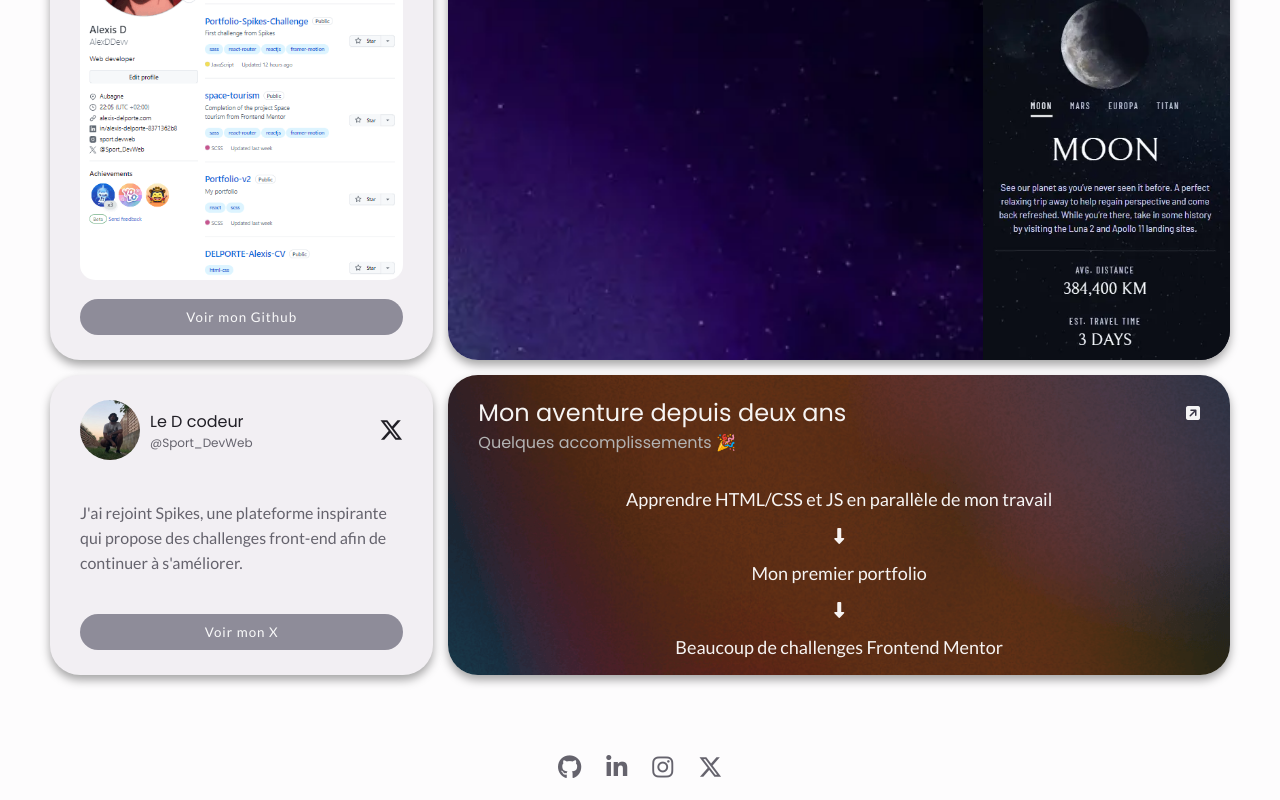
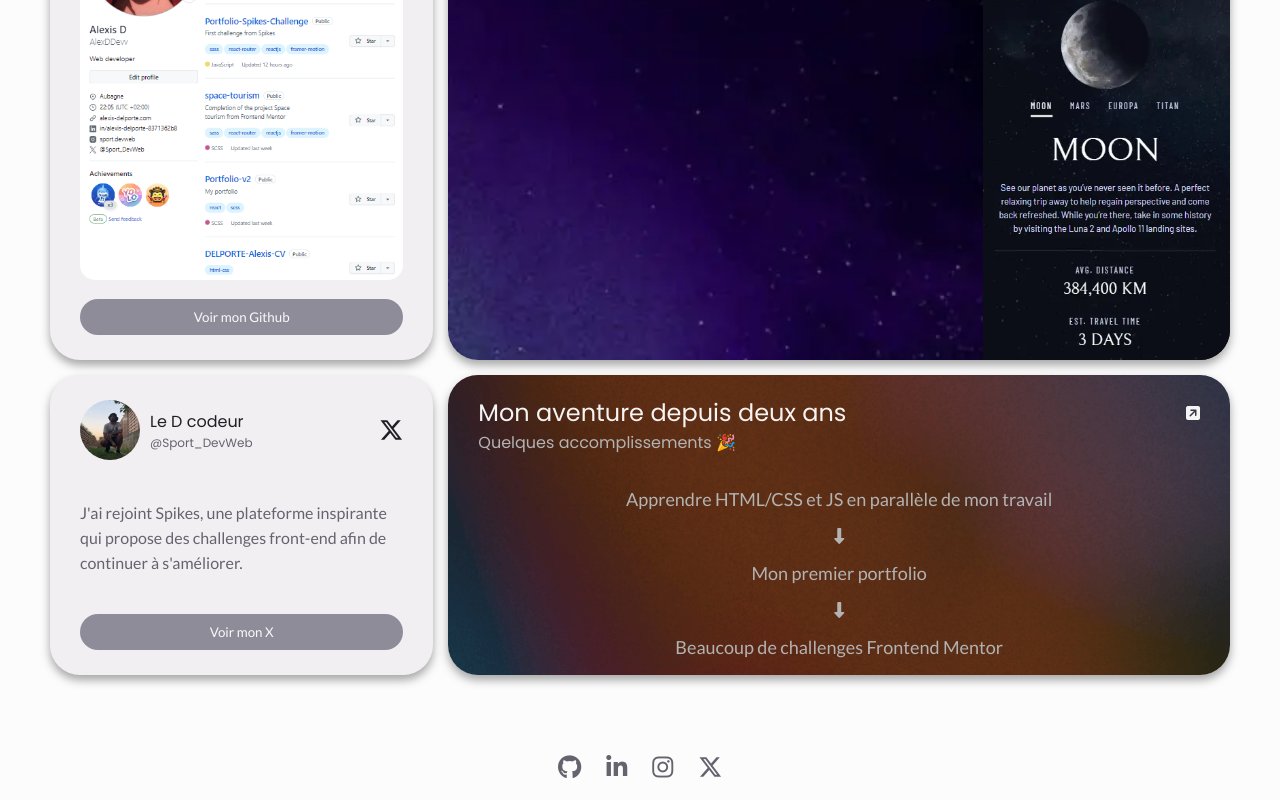
Before and after one commit to AlexDDevv/Portfolio-v3, a React (Vite) app: page / in a window 1280 px wide. Shown: the part 1065-1865 px from the top of the page. Built offline with nearby package versions, Linux system fonts and the light colour scheme.

Commit message:
Add modif for better experience

```diff
--- a/src/assets/sass/components/Bento/_bentoSocial.scss
+++ b/src/assets/sass/components/Bento/_bentoSocial.scss
@@ -78,7 +78,6 @@
         a {
             color: $white;
             font-family: $bodyFont;
-            letter-spacing: 1px;
             width: 100%;
             display: block;
             padding: 10px 0;
--- a/src/assets/sass/components/Bento/_bentoText.scss
+++ b/src/assets/sass/components/Bento/_bentoText.scss
@@ -143,10 +143,17 @@
                 display: none;
             }
         }
+        &:hover {
+            .text-bento, .fa-solid {
+                color: $white;
+            }
+        }
 
         .text-bento {
             font-size: 20px;
             margin-bottom: 0;
+            color: $grayColor;
+            transition: color 0.2s ease-in-out;
 
             @media screen and (max-width: 1280px) {
                 font-size: 18px;
@@ -154,7 +161,8 @@
             }
         }
         .fa-solid {
-            color: $white;
+            color: $grayColor;
+            transition: color 0.2s ease-in-out;
         }
     }
 }
--- a/src/assets/sass/components/projects/_bentoProjects.scss
+++ b/src/assets/sass/components/projects/_bentoProjects.scss
@@ -50,7 +50,7 @@
             position: relative;
             height: 100%;
             transform-style: preserve-3d;
-            transition: transform 0.65s cubic-bezier(0.86,0,0.07,1);
+            transition: transform 0.5s cubic-bezier(0.86,0,0.07,1);
 
             .front-card, .back-card {
                 border-radius: 30px;
```
